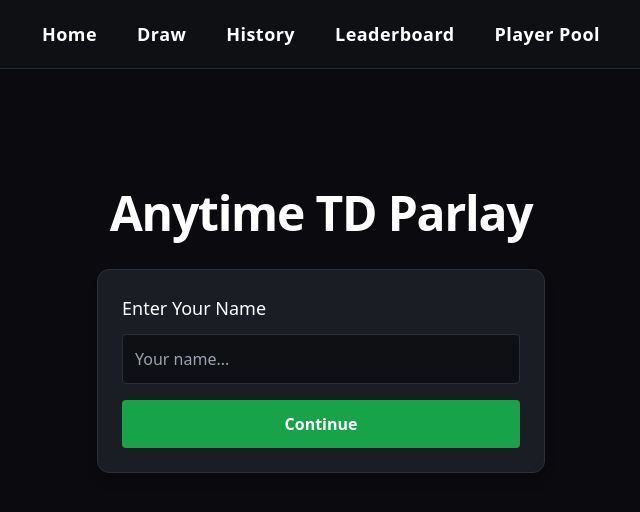
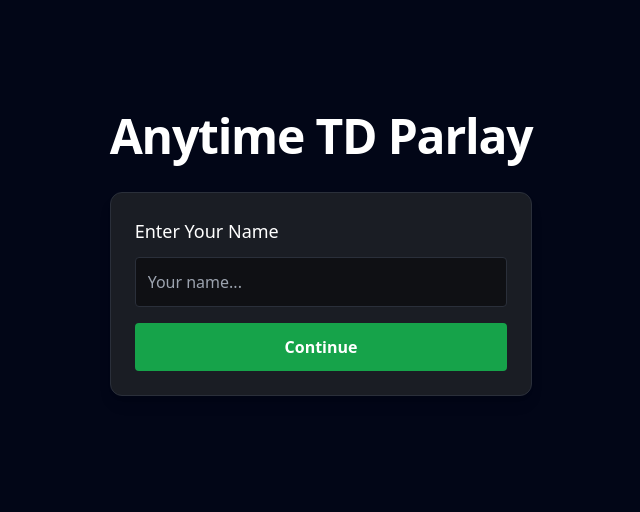
Before and after one commit to nick35d/anytime-td-parlay, a Next.js app: page / in a window 1280 px wide. Shown: the top 512 px of the page, without its empty margins (319-959 px from the left). Built offline with nearby package versions, Linux system fonts and the light colour scheme.

Commit message:
Update layout.tsx

```diff
--- a/app/layout.tsx
+++ b/app/layout.tsx
@@ -2,8 +2,8 @@ import "./globals.css";
 import type { Metadata } from "next";
 
 export const metadata: Metadata = {
-  title: "Anytime TD Parlay",
-  description: "TD Parlay Generator",
+  title: "Hat Pull",
+  description: "Hat Pull – random TD draw with clean reveal animation",
 };
 
 export default function RootLayout({
@@ -13,18 +13,8 @@ export default function RootLayout({
 }) {
   return (
     <html lang="en">
-      <body className="bg-[#0b0b0f] text-white min-h-screen">
-        <header className="bg-[#0f1014] border-b border-[#1f2933]">
-          <nav className="max-w-6xl mx-auto flex items-center justify-center gap-10 py-5 text-lg font-semibold tracking-wide">
-            <a href="/" className="hover:text-yellow-300 transition">Home</a>
-            <a href="/draw" className="hover:text-yellow-300 transition">Draw</a>
-            <a href="/history" className="hover:text-yellow-300 transition">History</a>
-            <a href="/leaderboard" className="hover:text-yellow-300 transition">Leaderboard</a>
-            <a href="/players" className="hover:text-yellow-300 transition">Player Pool</a>
-          </nav>
-        </header>
-
-        <main className="max-w-5xl mx-auto px-6 py-10">
+      <body className="bg-[#020617] text-white antialiased">
+        <main className="min-h-screen flex flex-col items-center px-4 py-8">
           {children}
         </main>
       </body>
```
